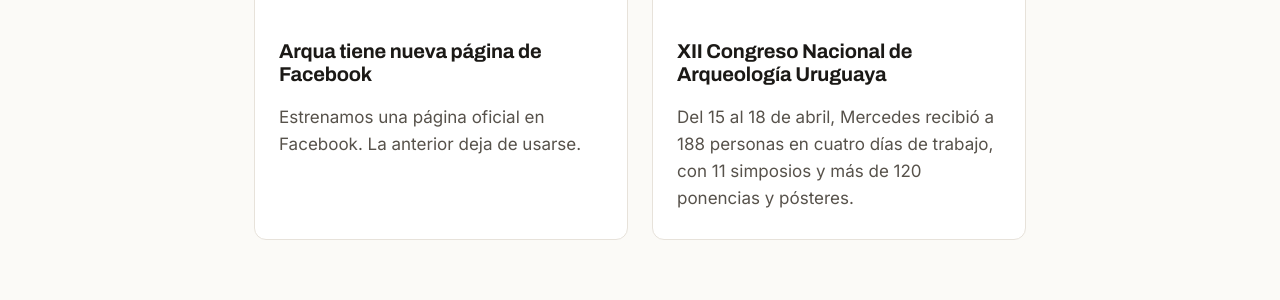
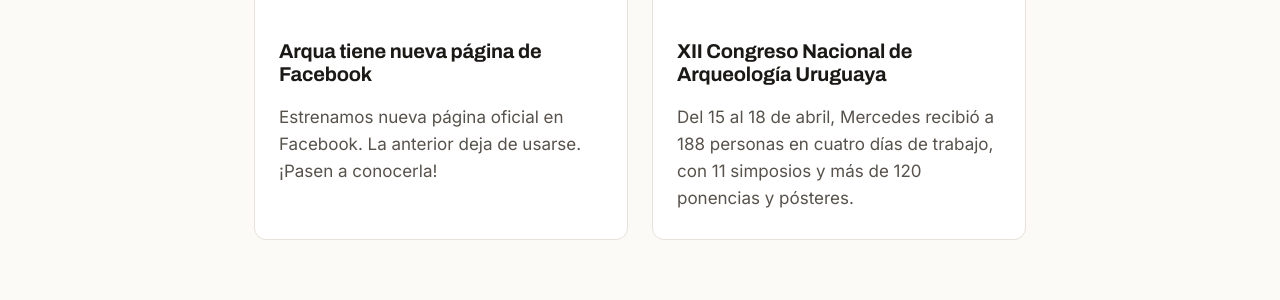
Before and after one commit to arqueologosuruguay/arqua-web, a Jekyll site: the page built from novedades/index.html, in a window 1280 px wide. Shown: the part 1583-1883 px from the top of the page. Built offline with Jekyll 4.4.1, drawn with Linux system fonts in a browser that asks for light colours.

Commit message:
Update _novedades/2026-06-11-nueva-pagina-de-facebook.md (via Pages CMS)

```diff
--- a/_novedades/2026-06-11-nueva-pagina-de-facebook.md
+++ b/_novedades/2026-06-11-nueva-pagina-de-facebook.md
@@ -1,12 +1,13 @@
 ---
-title: "Arqua tiene nueva página de Facebook"
+title: Arqua tiene nueva página de Facebook
 date: 2026-06-11
 tipo: Noticia
 imagen: /assets/img/novedades/nueva-pagina-facebook-2026-v3.jpg
+imagen_completa: false
 imagen_texto: "Afiche: nueva página de Facebook de Arqua"
-resumen: "Estrenamos una página oficial en Facebook. La anterior deja de usarse."
+resumen: Estrenamos nueva página oficial en Facebook. La anterior deja de
+  usarse. ¡Pasen a conocerla!
 ---
-
 Arqua estrena una nueva página oficial en Facebook. Desde allí compartimos actividades, noticias y novedades de la asociación y de la arqueología en Uruguay.
 
 La página anterior deja de usarse, así que si nos seguías allí, te pedimos que sigas la nueva.
```
